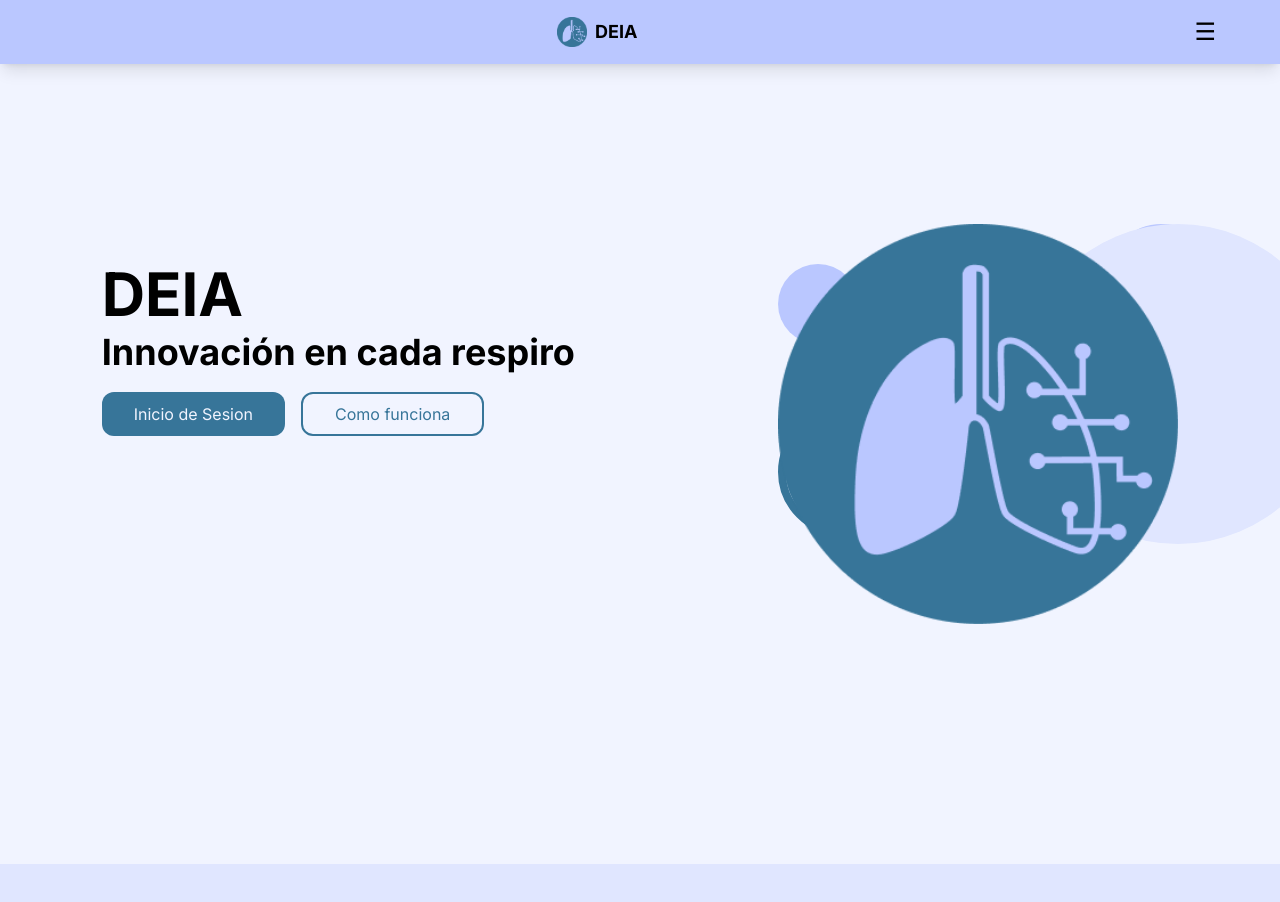
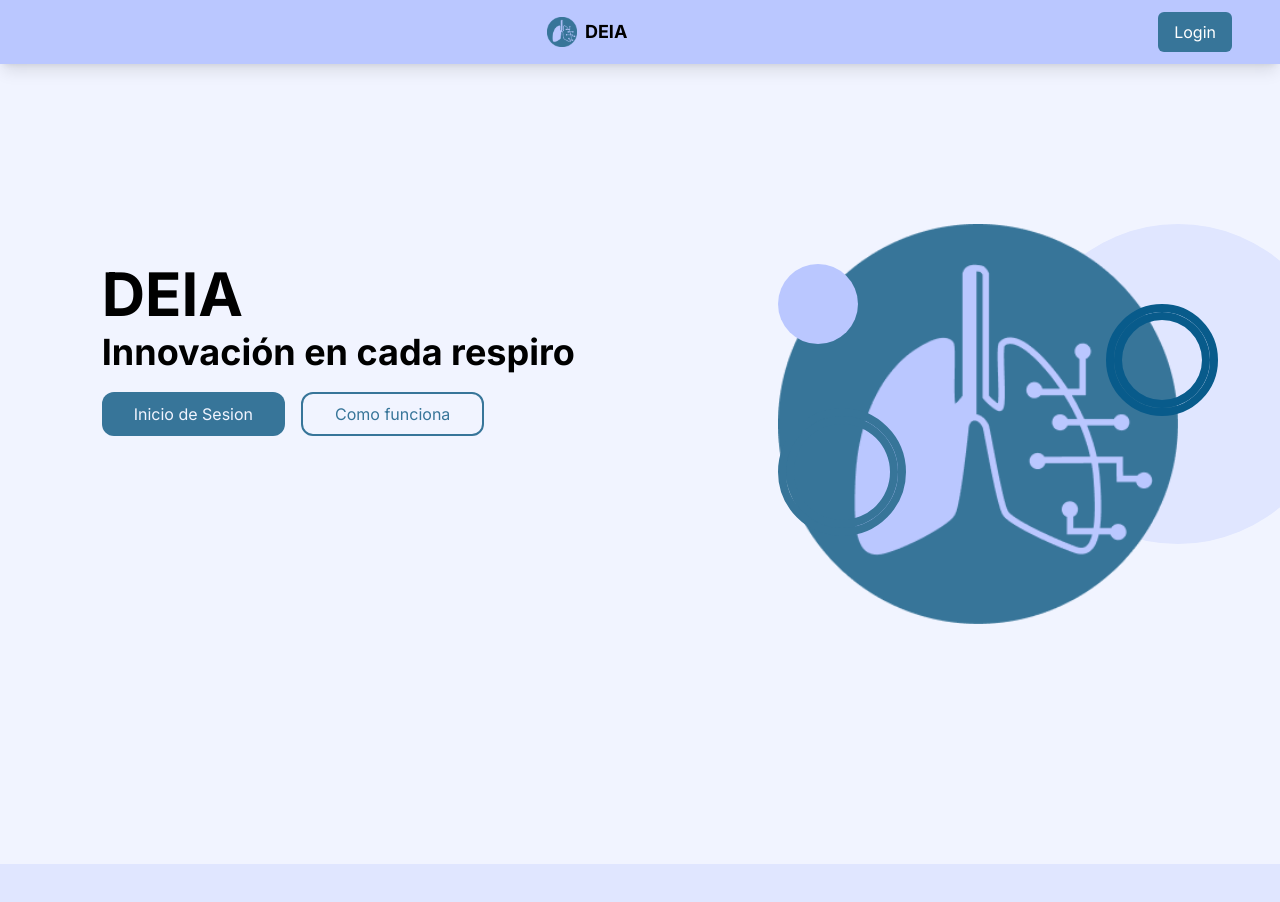
Before and after one commit to proydeia/deia, a Next.js app: page / in a window 1280 px wide. Shown: the top 902 px of the page. Built offline with nearby package versions, Linux system fonts and the light colour scheme; no server answers; what @vercel/postgres-kysely, tailwindcss-animated would draw is missing.

Commit message:
signin y out funca

```diff
--- a/app/componenetes/navBar.tsx
+++ b/app/componenetes/navBar.tsx
@@ -29,7 +29,7 @@ export default async function Navbar() {
   //  }, []);
 
   const session = await auth();
-  console.log("sesion", session);
+  console.log(!!await auth());
   return (
     <>
       <nav className="bg-primary    bg-fixed shadow-lg relative top-0 left-0 right-0">
@@ -49,9 +49,9 @@ export default async function Navbar() {
                 </Link>
               </div>
             </div>
-            <div className="hover:hidden block">
+            <div className="">
               <div className=" flex items-center justify-center px-4 py-2  rounded-md  space-x-4 ">
-                {await auth() ? (
+                {!await auth() ? (
                   <Link
                   href="./login"
                   className="bg-secondary py-2 px-4 text-white hover:bg-white hover:text-primary rounded-md"
--- a/app/medic/Components/logOut_button.tsx
+++ b/app/medic/Components/logOut_button.tsx
@@ -1,6 +1,8 @@
 import { signOut } from "@/auth"
+import { userData } from "@/app/api/userData";
 import Link from "next/link";
 export default function Logout() {
+
     return (
         <div className="flex flex-col gap-2">
             <form action={async () => {"use server"; await signOut({redirect: true, redirectTo: "/"}) }}>
@@ -15,6 +17,7 @@ export default function Logout() {
                     href="./medic"
                     className="bg-secondary text-center py-2 px-4 text-white hover:bg-white hover:text-primary rounded-md"
                   >
+
                     Pacientes
             </Link>
         </div>
--- a/app/page.tsx
+++ b/app/page.tsx
@@ -40,7 +40,7 @@ export default function Home() {
             Innovación en cada respiro
           </h2>
           <div className="flex w-full">
-            <button className="hover:scale-125 rounded-xl py-2 px-8 border-none mt-3 bg-secondary text-fondo_light">
+            <button className="hover:scale-105 rounded-xl py-2 px-8 border-none mt-3 bg-secondary text-fondo_light">
               Inicio de Sesion
             </button>
             <button className="hover:scale-125 rounded-xl py-2 px-8 border-secondary border-2 mt-3 text-secondary ml-4">
@@ -49,17 +49,17 @@ export default function Home() {
           </div>
         </div>
         <div className="relative  h-11/12">
-          <div className="absolute -top-10 -right-10 rounded-full ring-inset ring-primary ring-8  border-8 border-primary h-28 w-28 "></div>
+          <div className="absolute z-20 top-10 -right-10 rounded-full ring-inset ring-third ring-8  border-8 border-third h-28 w-28 "></div>
           <div className="absolute z-10 top-36 rounded-full ring-inset ring-secondary ring-8  border-8 border-secondary h-32 w-32 "></div>
-          <div className="absolute z-10 rounded-full bg-primary h-1/5 w-1/5"></div>
-          <div className="absolute z-10  -right-40 -top-10 rounded-full bg-primary_light h-80 w-80 "></div>
+          <div className="absolute z-20 rounded-full bg-primary h-1/5 w-1/5"></div>
+          <div className="absolute z-4  -right-40 -top-10 rounded-full bg-primary_light h-80 w-80 "></div>
           <Image
             src="/Frame9.png"
             alt="Mi imagen"
             layout="fixed"
             width={400}
             height={400}
-            className="relative -top-10 z-20 animate-rotate-y animate-once animate-delay-[300ms] animate-ease-in-out animate-normal "
+            className="relative -top-10 z-5 animate-rotate-y animate-once animate-delay-[300ms] animate-ease-in-out animate-normal "
           />
         </div>
       </section>
```
